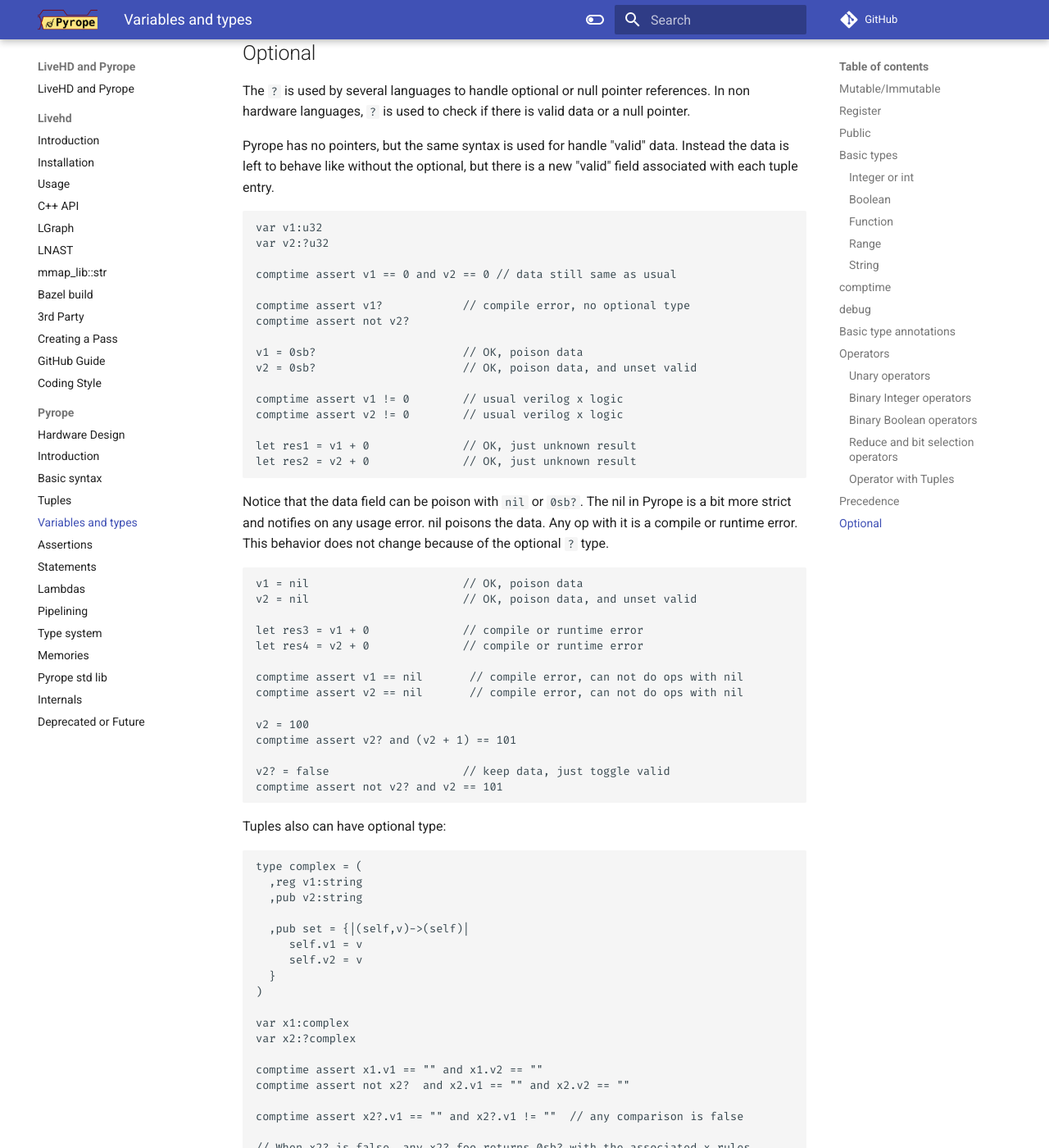
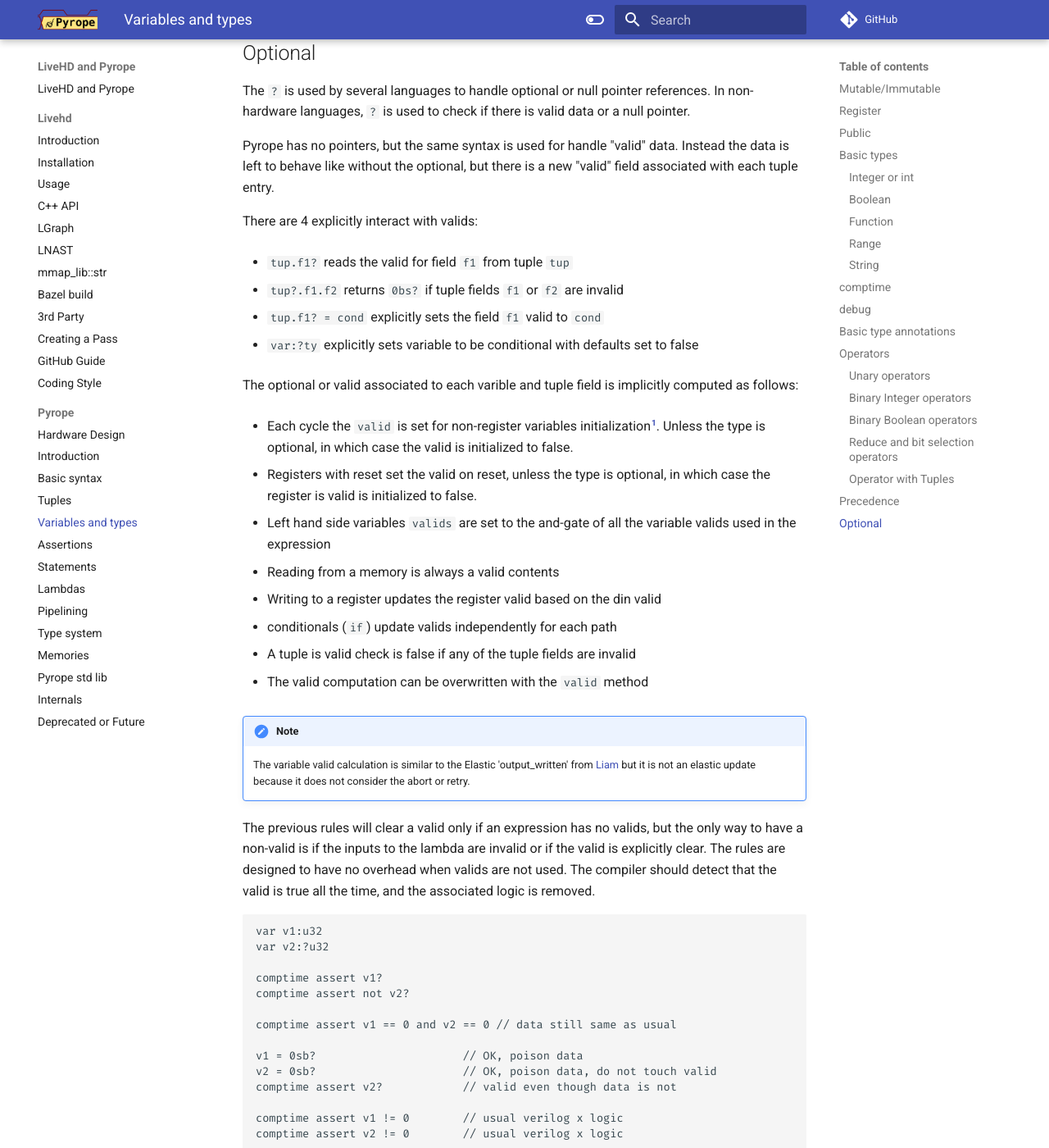
Before and after one commit to masc-ucsc/docs, an MkDocs documentation site: the page built from docs/pyrope/04-variables.md, in a window 1280 px wide and 1400 px high, scrolled down 11073 px. Shown: the whole window at 82% size. Built offline with MkDocs 1.6.1 and Material for MkDocs 9.7.7, drawn with Linux system fonts in a browser that asks for light colours; comment, search, counter and statistics services are not loaded; some of the changed text lies outside the part shown.

Commit message:
optional

````diff
--- a/docs/pyrope/04-variables.md
+++ b/docs/pyrope/04-variables.md
@@ -530,7 +530,7 @@ assert i == (a==3 and 3<=b and b == d)
 ## Optional
 
 The `?` is used by several languages to handle optional or null pointer
-references. In non hardware languages, `?` is used to check if there is valid
+references. In non-hardware languages, `?` is used to check if there is valid
 data or a null pointer.
 
 
@@ -539,49 +539,101 @@ Instead the data is left to behave like without the optional, but there is a
 new "valid" field associated with each tuple entry.
 
 
+There are 4 explicitly interact with valids:
+
+* `tup.f1?` reads the valid for field `f1` from tuple `tup`
+
+* `tup?.f1.f2` returns `0bs?` if tuple fields `f1` or `f2` are invalid
+
+* `tup.f1? = cond` explicitly sets the field `f1` valid to `cond`
+
+* `var:?ty` explicitly sets variable to be conditional with defaults set to
+  false
+
+
+The optional or valid associated to each varible and tuple field is implicitly
+computed as follows:
+
+* Each cycle the `valid` is set for non-register variables initialization[^clear].
+  Unless the type is optional, in which case the valid is initialized to false.
+
+* Registers with reset set the valid on reset, unless the type is optional, in
+  which case the register is valid is initialized to false.
+
+* Left hand side variables `valids` are set to the and-gate of all the variable
+  valids used in the expression
+
+* Reading from a memory is always a valid contents
+
+* Writing to a register updates the register valid based on the din valid
+
+* conditionals (`if`) update valids independently for each path
+
+* A tuple is valid check is false if any of the tuple fields are invalid
+
+* The valid computation can be overwritten with the `valid` method
+
+
+[^clear]: Non register variables are initialized to zero each cycle too, the
+  valid is cleared at the same time.
+
+
+!!! NOTE
+    The variable valid calculation is similar to the Elastic 'output_written'
+    from [Liam](https://masc.soe.ucsc.edu/docs/memocode17.pdf) but it is not an
+    elastic update because it does not consider the abort or retry.
+
+
+The previous rules will clear a valid only if an expression has no valids, but
+the only way to have a non-valid is if the inputs to the lambda are invalid or
+if the valid is explicitly clear. The rules are designed to have no overhead
+when valids are not used. The compiler should detect that the valid is true all
+the time, and the associated logic is removed.
+
+
 ```
 var v1:u32
 var v2:?u32
 
+comptime assert v1?
+comptime assert not v2?
+
 comptime assert v1 == 0 and v2 == 0 // data still same as usual
 
-comptime assert v1?            // compile error, no optional type
-comptime assert not v2?
-
 v1 = 0sb?                      // OK, poison data
-v2 = 0sb?                      // OK, poison data, and unset valid
+v2 = 0sb?                      // OK, poison data, do not touch valid
+comptime assert v2?            // valid even though data is not
 
 comptime assert v1 != 0        // usual verilog x logic
 comptime assert v2 != 0        // usual verilog x logic
 
 let res1 = v1 + 0              // OK, just unknown result
 let res2 = v2 + 0              // OK, just unknown result
+
+comptime assert res1?
+comptime assert res2?
+```
+
+A valid method allows to overwrite the default valid behavior:
+
+```
+type custom = (
+  ,var data:i16
+  ,var valid= {||
+    ret self.data != 33
+  }
+)
+
+var x:custom
+comptime assert x?
+x.data = 33
+comptime assert not x?
 ```
 
 
-Notice that the data field can be poison with `nil` or `0sb?`. The nil in
-Pyrope is a bit more strict and notifies on any usage error. nil poisons the
-data. Any op with it is a compile or runtime error. This behavior does not change
-because of the optional `?` type.
-
-```
-v1 = nil                       // OK, poison data
-v2 = nil                       // OK, poison data, and unset valid
-
-let res3 = v1 + 0              // compile or runtime error
-let res4 = v2 + 0              // compile or runtime error
-
-comptime assert v1 == nil       // compile error, can not do ops with nil
-comptime assert v2 == nil       // compile error, can not do ops with nil
-
-v2 = 100
-comptime assert v2? and (v2 + 1) == 101
-
-v2? = false                    // keep data, just toggle valid
-comptime assert not v2? and v2 == 101
-```
-
-Tuples also can have optional type:
+The contents of the tuple field does not affect the field valid bit. It is data
+independent. Tuples also can have optional type, which behaves like adding
+optional to each of the tuple fields.
 
 ```
 type complex = (
@@ -614,37 +667,5 @@ comptime assert x2? and x2?.v1 == "world" and x2.v1 == "world"
 ```
 
 !!!NOTE
-    The Pyrope grammar does not allow for an optional without type check like `x = foo:? + 3`
-    because it is ambiguous.
-
-The valid bit can be overwritten:
-
-```
-//--------------
-// custom valid code
-
-type custom_valid = (
-  ,pub v:string
-
-  ,pub set = {|(self,v)->(self)|
-     self.v = v
-     self.my_valid = true
-  }
-
-  ,pub valid = {|(self)->(:boolean)| self.v != 0 and self.my_valid }
-  ,pub valid ++= {|(self,v)->(self)| self.my_valid = v }
-)
-
-var x:custom_valid  // no need to say x:custom_valid?, but legal
-
-comptime assert not x?
-
-x.v = "bypassed"
-comptime assert not x? and x.v == "bypassed"
-
-x = "direct"
-comptime assert x? and x.v == "direct" and x == Custom_valid("direct")
-
-x? = false
-comptime assert not x? and x.v == "direct" and x != Custom_valid("direct")
-```
+    The Pyrope grammar does not allow for an optional without type check like
+    `x = foo:? + 3` because it is ambiguous.
````
Also changed, not shown: other parts of docs/pyrope/04-variables.md (+2 -1 lines), docs/pyrope/06-functions.md (+0 -1 lines).
